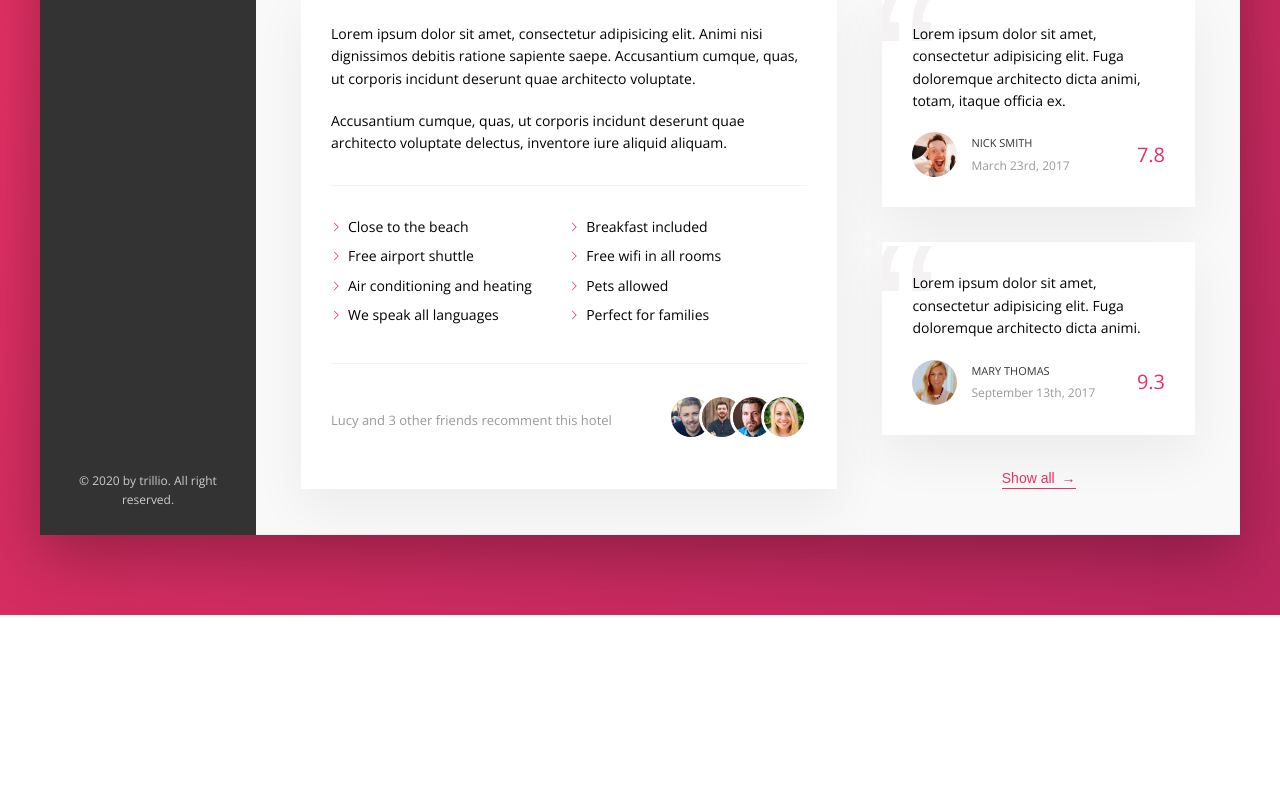
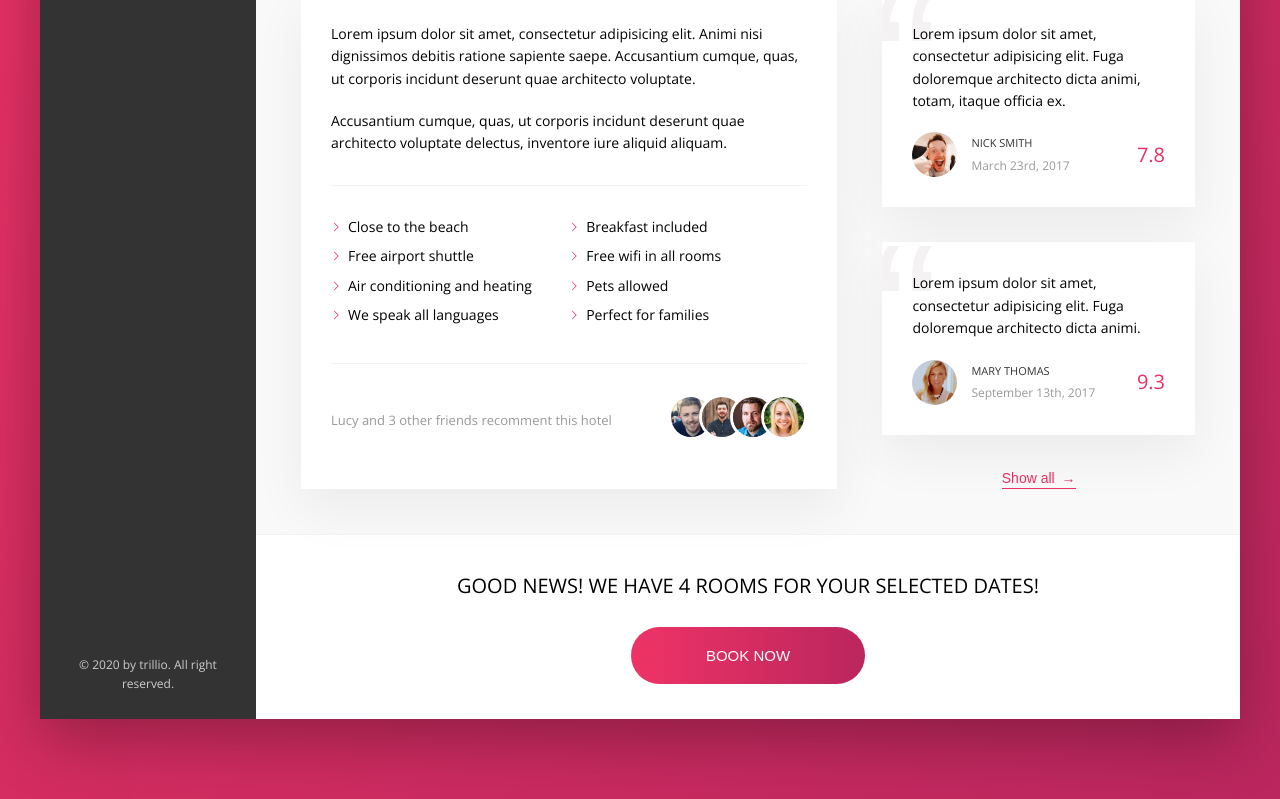
Before and after one commit to hellovincenzo/trillio-react-app, a React (Create React App) app: page / in a window 1280 px wide. Shown: the part 470-1269 px from the top of the page. Before the commit the page ends 1085 px from the top, so only its background shows below. Built offline with nearby package versions, Linux system fonts and the light colour scheme.

Commit message:
Finishing Building trillio for desktop version

```diff
--- /dev/null
+++ b/src/components/Cta/Cta.js
@@ -0,0 +1,22 @@
+import React from 'react';
+
+// COMPONENTS
+import Container from '../Container/Container';
+import Heading from '../Heading/Heading';
+import Button from '../Button/Button';
+
+const Cta = () => (
+  <Container className="cta">
+    <Heading
+      level="h2"
+      className="cta__book-now"
+      text="Good news! We have 4 rooms for your selected dates!"
+    />
+    <Button className="btn">
+      <span className="btn__visible">Book now</span>
+      <span className="btn__invisible">Only 4 rooms left</span>
+    </Button>
+  </Container>
+);
+
+export { Cta as default };
--- a/src/components/Main/Main.js
+++ b/src/components/Main/Main.js
@@ -4,13 +4,14 @@ import React from 'react';
 import Gallery from '../Gallery/Gallery';
 import Overview from '../Overview/Overview';
 import Detail from '../Detail/Detail';
-import UserReview from '../UserReview/UserReview';
+import Cta from '../Cta/Cta';
 
 const Main = () => (
   <main className="hotel-view">
     <Gallery />
     <Overview />
     <Detail />
+    <Cta />
   </main>
 );
 
--- /dev/null
+++ b/src/sass/components/_cta.scss
@@ -0,0 +1,60 @@
+.cta {
+  padding: 3.5rem 0;
+  text-align: center;
+
+  &__book-now {
+    font-size: 2rem;
+    font-weight: 300;
+    text-transform: uppercase;
+    margin-bottom: 2.5rem;
+  }
+}
+
+.btn {
+  position: relative;
+  font-size: 1.5rem;
+  font-weight: 300;
+  text-transform: uppercase;
+  border-radius: 10rem;
+  border: none;
+  background-image: linear-gradient(to right, var(--color-primary-light), var(--color-primary-dark));
+  color: #FFF;
+  overflow: hidden;
+
+  &__visible {
+    display: inline-block;
+    padding: 2rem 7.5rem;
+    height: 100%;
+    width: 100%;
+    transition: all .2s;
+  }
+
+  &__invisible {
+    display: inline-block;
+    position: absolute;
+    padding: 2rem 0;
+    height: 100%;
+    width: 100%;
+    left: 0;
+    top: -100%;
+    transition: all .2s;
+  }
+
+  &:hover &__visible {
+    transform: translateY(100%);
+  }
+
+  &:hover &__invisible {
+    top: 0;
+  }
+
+  &:hover {
+    cursor: pointer;
+    background-image: linear-gradient(to left, var(--color-primary-light), var(--color-primary-dark));
+  }
+
+  &:focus {
+    outline: none;
+    animation: pulsate 1s infinite;
+  }
+}
--- a/src/sass/main.scss
+++ b/src/sass/main.scss
@@ -23,6 +23,7 @@
 @import './components/overview';
 @import './components/description';
 @import './components/user-review';
+@import './components/cta';
 
 // LAYOUT
 @import './layout/header';
```
